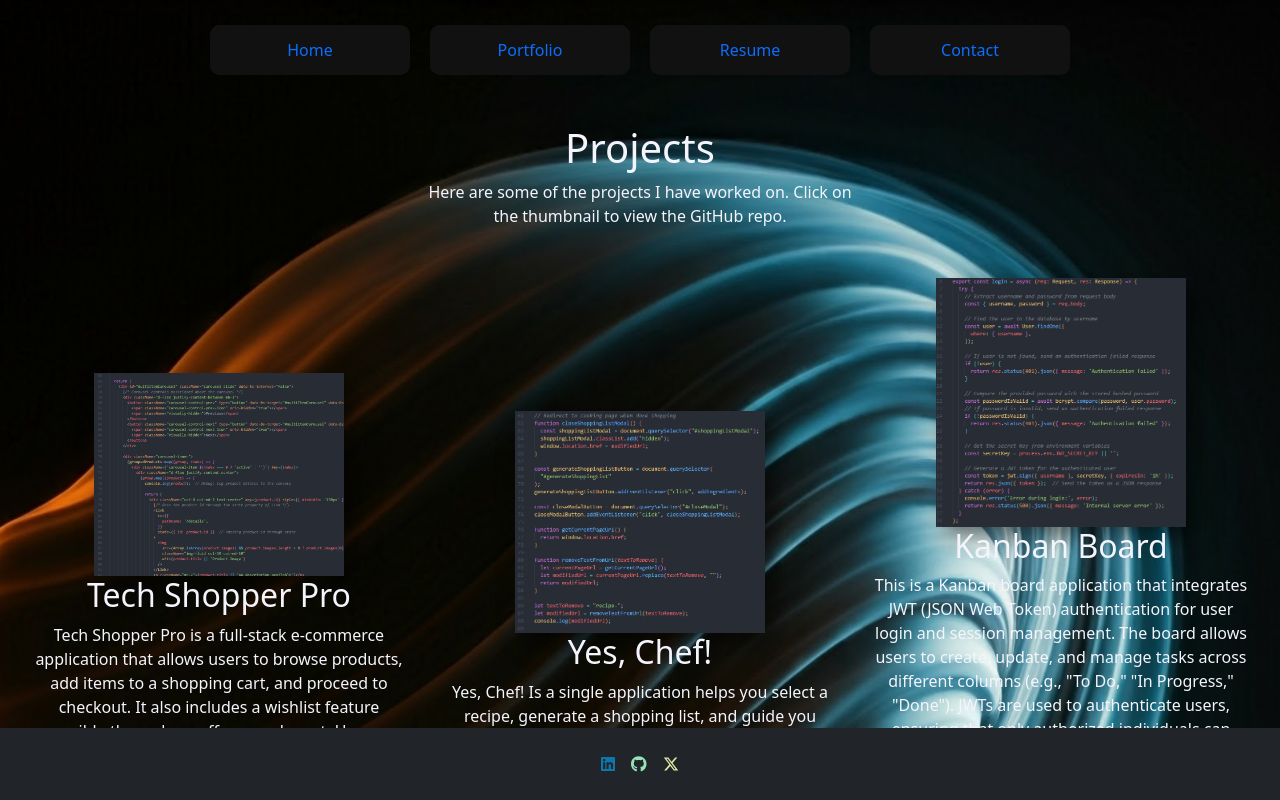
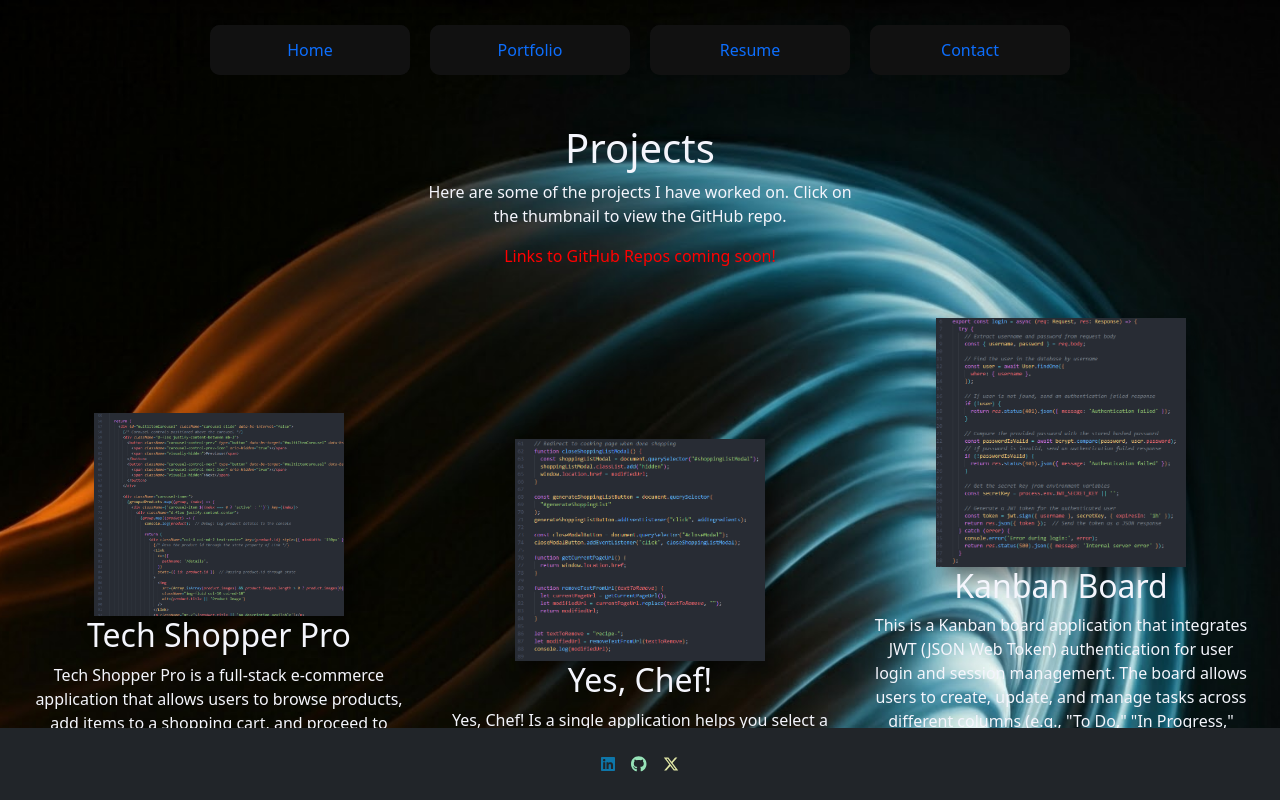
Before and after one commit to Vtencouchclimbr/Jesse-Anderson-React-Development, a React (Vite) app in the folder client/: page /Projects in a window 1280 px wide. Built offline with nearby package versions, Linux system fonts and the light colour scheme.

Commit message:
text edit for employ deploy

```diff
--- a/client/src/pages/Projects.tsx
+++ b/client/src/pages/Projects.tsx
@@ -34,6 +34,9 @@ export default function Projects() {
           <p className="text-center desc">
             Here are some of the projects I have worked on. Click on the thumbnail to view the GitHub repo.
           </p>
+          <p style={{color:'red'}} className="text-center desc">
+            Links to GitHub Repos coming soon!
+          </p>
         </div>
         <div className="imgbox">
           <div className="imgboxitem col-12 col-md-6 col-lg-4 mb-2">
@@ -47,7 +50,7 @@ export default function Projects() {
             <img src={yesChef} className="img img-fluid" alt="Project 2" />
             <div>
             <h2 className="projName">Yes, Chef!</h2>
-            <p className="desc">Yes, Chef! Is a single application helps you select a recipe, generate a shopping list, and guide you through the cooking process.</p>
+            <p className="desc">Yes, Chef! Is a single application helps you select a recipe, generate a shopping list, and guide you through the cooking process. This application was built using HTML, CSS, and Javascript.</p>
             </div>
           </div>
           <div className="imgboxitem col-12 col-md-6 col-lg-4 mb-2">
```
